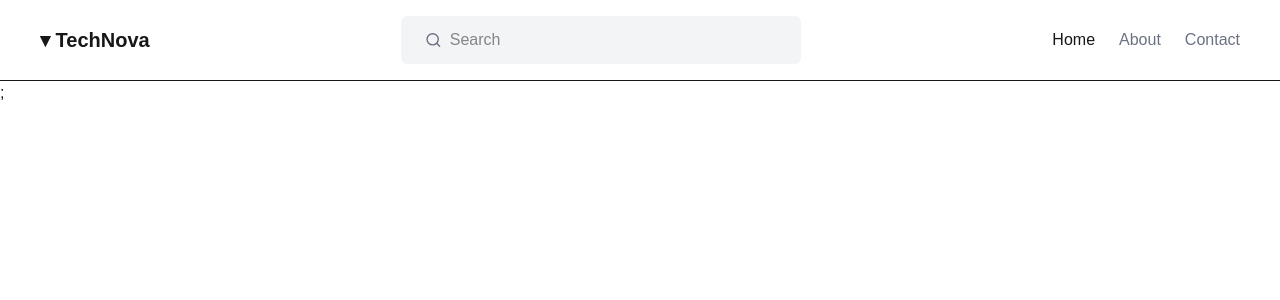
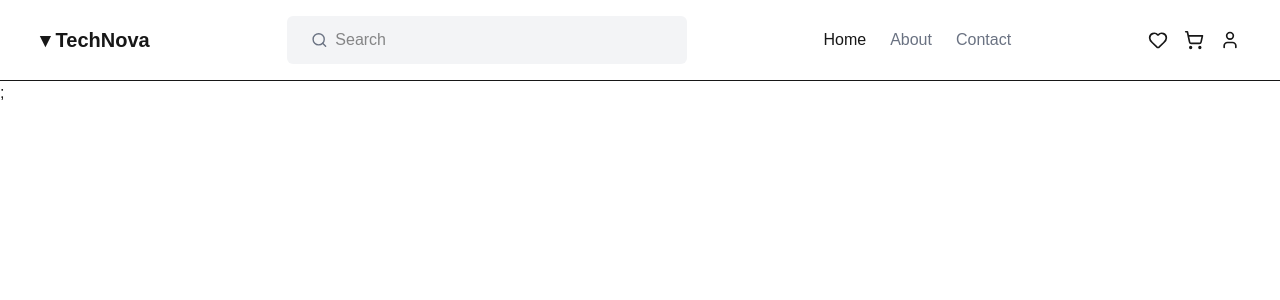
Before and after one commit to DilshaNimeshika/TechNova, a Next.js app: page / in a window 1280 px wide. Shown: the top 300 px of the page. Built offline with nearby package versions, Linux system fonts and the light colour scheme.

Commit message:
Add Heart, ShoppingCart, and User icons to navbar

```diff
--- a/app/components/landing/ui/main-nav.tsx
+++ b/app/components/landing/ui/main-nav.tsx
@@ -1,5 +1,5 @@
 "use client";
-import { Search } from "lucide-react";
+import { Heart, Search, ShoppingCart, User } from "lucide-react";
 
 export default function TopNavbar() {
   const scrollTo = (id: string) => {
@@ -27,12 +27,24 @@ export default function TopNavbar() {
         <button onClick={() => scrollTo("hero")} className="hover:text:black">
           Home
         </button>
-      <button onClick={() => scrollTo("about")} className="text-gray-500 hover:text-black">
+        <button
+          onClick={() => scrollTo("about")}
+          className="text-gray-500 hover:text-black"
+        >
           About
         </button>
-      <button onClick={() => scrollTo("contact")} className="text-gray-500 hover:text-black">
+        <button
+          onClick={() => scrollTo("contact")}
+          className="text-gray-500 hover:text-black"
+        >
           Contact
         </button>
+      </div>
+      {/* Icons */}
+      <div className="flex gap-4">
+        <Heart size={20} />
+        <ShoppingCart size={20} />
+        <User size={20} />
       </div>
     </div>
   );
```
Lines whose indentation alone changed are shown as unchanged.
